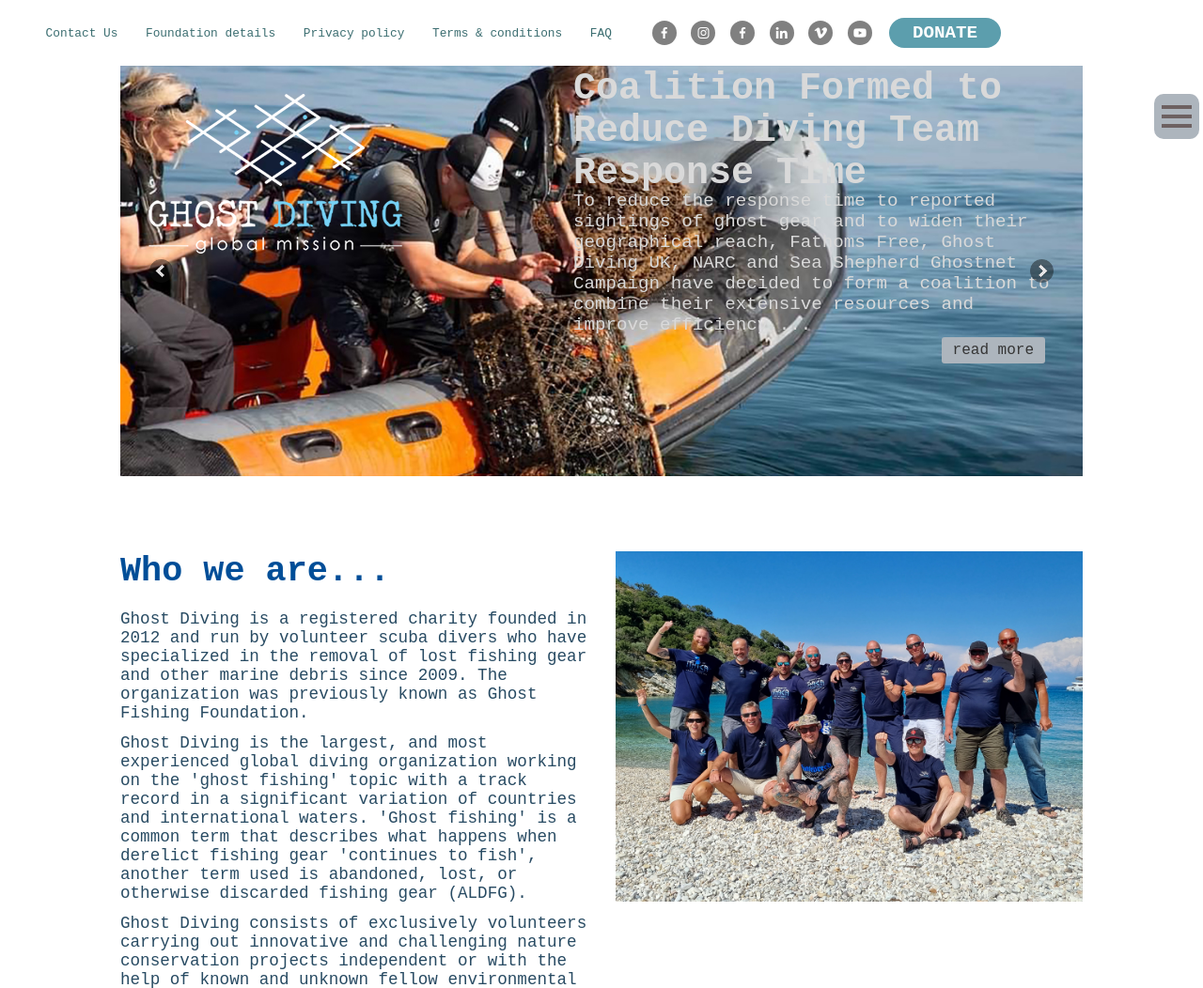
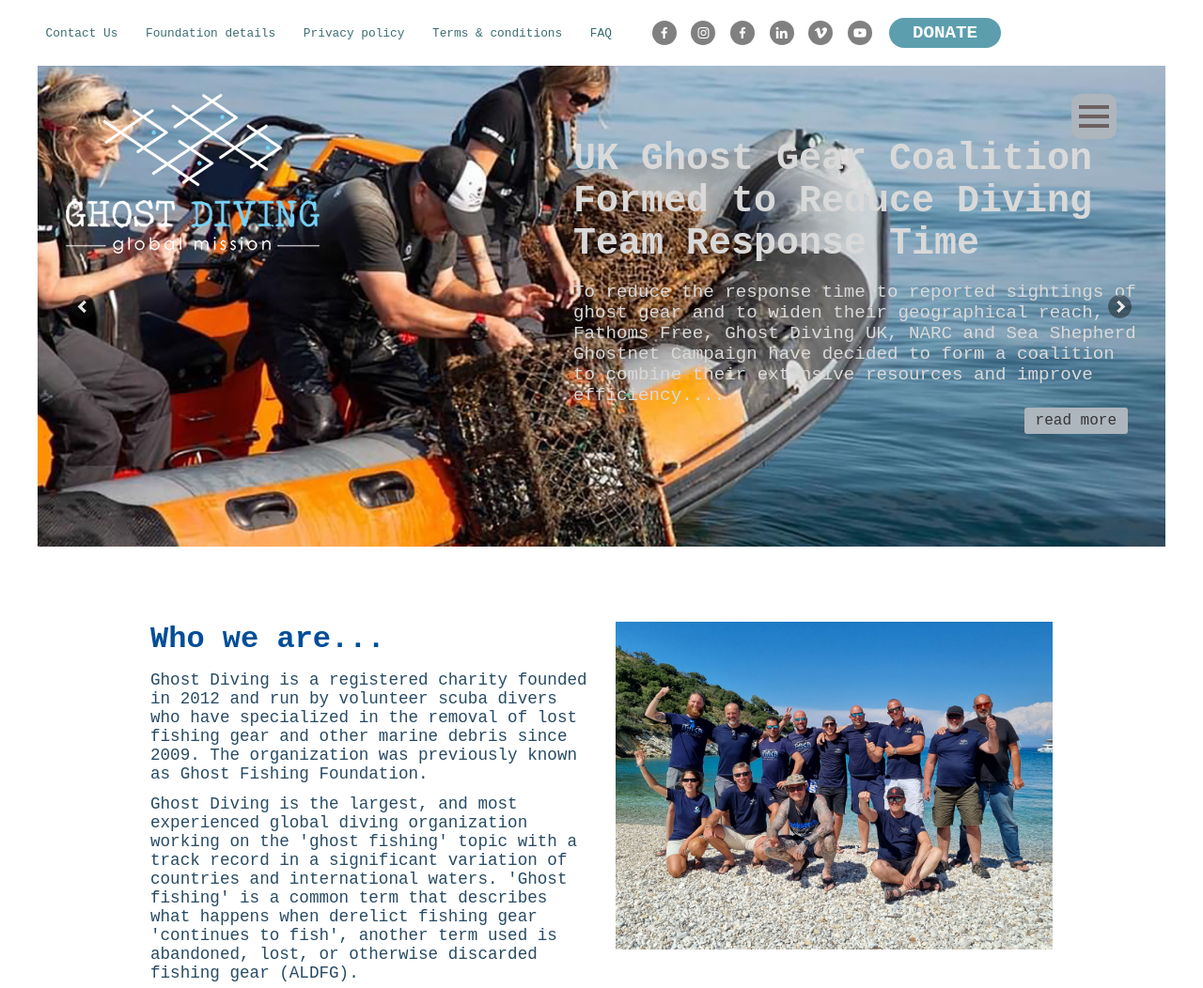
Before and after one commit to beacl3320/Ghost-Diving, a website: page index.html in a window 1280 px wide. Shown: the top 1052 px of the page at 94% size. Drawn offline with nearby package versions, Linux system fonts and the light colour scheme; a web font is replaced by a local one.

Commit message:
FEAT: add oneSection

```diff
--- a/index.html
+++ b/index.html
@@ -8,6 +8,10 @@
             href="https://unpkg.com/boxicons@2.1.1/css/boxicons.min.css"
             rel="stylesheet"
         />
+        <link
+        rel="stylesheet"
+        href="https://cdnjs.cloudflare.com/ajax/libs/animate.css/4.1.1/animate.min.css"
+      />
         <link rel="stylesheet" href="css/style.css" />
         <head>
             <link
@@ -44,7 +48,7 @@
         </div>
 
         <!-- HEADER -->
-        <header class="header container">
+        <header class="header">
             <div class="header__logo">
                 <img
                     src="assets/ghostDiving desktopLogo.png"
--- a/sass/_container.scss
+++ b/sass/_container.scss
@@ -1,5 +1,5 @@
 .container{
-    width: 80%;
+    width: 75%;
     max-width: 100%;
     margin: 5rem auto;
 }
--- a/sass/_header.scss
+++ b/sass/_header.scss
@@ -1,9 +1,9 @@
 @use 'color';
-@use 'container';
+/* @use 'container'; */
 
 .header {
     max-width: 1200px;
-    margin-top: 20px;
+    margin: 20px auto;
 
 /*    &__container{
         display: flex;
--- a/sass/_oneSection.scss
+++ b/sass/_oneSection.scss
@@ -10,9 +10,9 @@
     }
 
     &__text h1{
-        font-size: 2.3rem;
+        font-size: 2rem;
         color: color.$eightColor;
-        margin-bottom: 20px;
+        margin-bottom: 15px;
     }
 
     &__text p{
--- a/sass/style.scss
+++ b/sass/style.scss
@@ -15,4 +15,5 @@
 body{
     background-color: color.$threeColor;
     font-family: 'Nanum Gothic Coding', monospace;
+    height: 2000px;
 }
```
Also changed, not shown: css/style.css, 1 other file.
